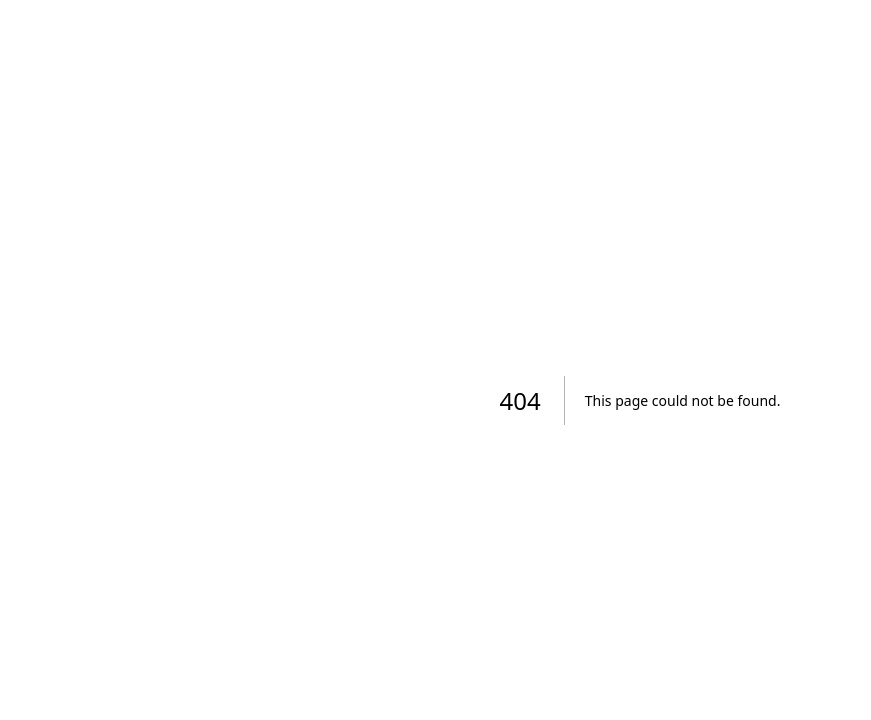
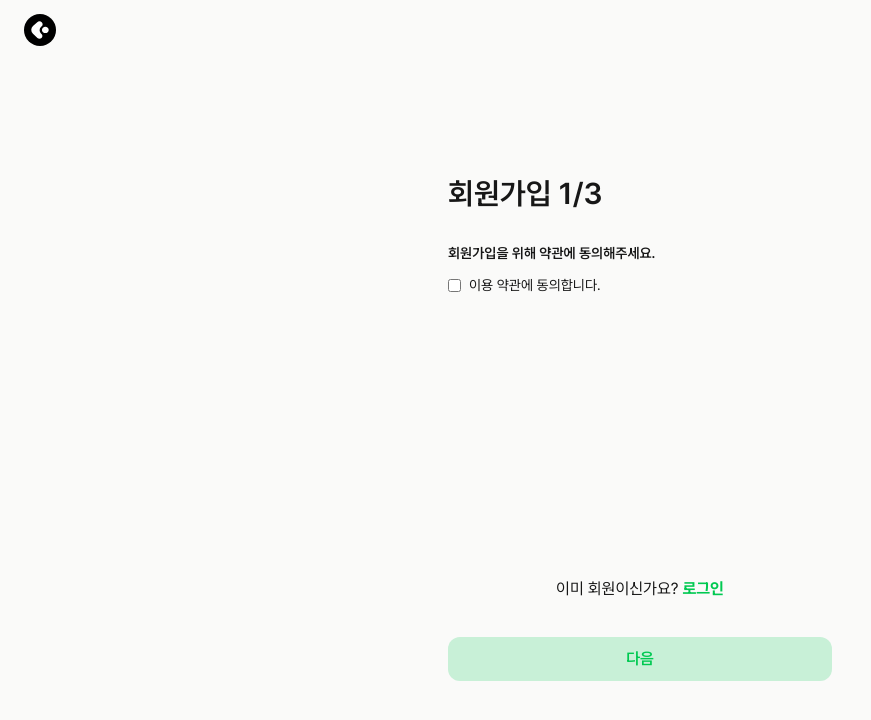
Before and after one commit to glowney-team/FE-glowney, a Next.js app: page /register in a window 1280 px wide. Before the commit this address had no page. Shown: the top 720 px of the page, without its empty margins (0-871 px from the left). Built offline with nearby package versions, Linux system fonts and the light colour scheme.

Commit message:
feat:[#1] 회원가입 페이지 UI구현, 컴포넌트 추가, 스타일 개선

```diff
--- a/src/app/(auth)/layout.tsx
+++ b/src/app/(auth)/layout.tsx
@@ -11,9 +11,9 @@ export const metadata: Metadata = {
 
 export default function AuthLayout({ children }: { children: React.ReactNode }) {
   return (
-    <div className="container @container flex flex-col m-auto relative ">
+    <div className="max-w-7xl @container flex flex-col m-auto relative ">
       <Header />
-      <main className="h-[calc(100dvh-60px)] px-container  bg-stone-50">{children}</main>
+      <main className="h-[calc(100dvh-60px)]   bg-stone-50">{children}</main>
     </div>
   );
 }
--- /dev/null
+++ b/src/app/(auth)/register/page.tsx
@@ -0,0 +1,19 @@
+import RegisterForm from '@/components/auth/register/RegisterForm';
+import * as motion from 'motion/react-client';
+
+export const RegisterPage = () => {
+  return (
+    <motion.div
+      className="h-full flex flex-col items-center gap-5 justify-center px-container"
+      initial={{ opacity: 0, scale: 0.9 }}
+      animate={{ opacity: 1, scale: 1 }}
+      transition={{ duration: 0.4, ease: 'easeOut' }}
+    >
+      <div className="h-full @lg:max-h-[550px] w-full max-w-sm flex flex-col gap-3 relative">
+        <RegisterForm />
+      </div>
+    </motion.div>
+  );
+};
+
+export default RegisterPage;
--- a/src/app/(auth)/signin/page.tsx
+++ b/src/app/(auth)/signin/page.tsx
@@ -2,34 +2,32 @@ import LoginForm from '@/components/auth/LoginForm';
 import OAuthButtons from '@/components/auth/OAuthButtons';
 import Divider from '@/components/common/Divider';
 import Link from 'next/link';
+import * as motion from 'motion/react-client';
+import AnimatedHeading from '@/components/common/AnimatedHeading';
 
 export const SignInPage = () => {
   return (
-    <div className="h-full flex flex-col items-center gap-5 justify-center">
-      <PageHeading />
+    <motion.div
+      className="h-full flex flex-col items-center gap-5 justify-center px-container"
+      initial={{ opacity: 0, scale: 0.9 }}
+      animate={{ opacity: 1, scale: 1 }}
+      transition={{ duration: 0.4, ease: 'easeOut' }}
+    >
+      <AnimatedHeading />
       <div className="w-full max-w-sm flex flex-col gap-3">
         <LoginForm />
         <Divider label="or" />
         <OAuthButtons />
-        <SignUpPrompt />
+        <RegisterPrompt />
       </div>
-    </div>
+    </motion.div>
   );
 };
 
-const PageHeading: React.FC = () => {
+const RegisterPrompt: React.FC = () => {
   return (
-    <h1 className="text-center font-semibold text-2xl @lg:text-3xl py-5">
-      예뻐지는 여정 <br />
-      <span className="font-bold">Glowney</span>와 함께하세요.
-    </h1>
-  );
-};
-
-const SignUpPrompt: React.FC = () => {
-  return (
-    <div className="p-6 text-center text-sm">
-      아직 회원이 아니신가요?{' '}
+    <div className="p-6 text-center text-base">
+      아직 회원이 아니신가요?
       <Link href="/register" className="font-bold text-green-500">
         회원가입
       </Link>
--- /dev/null
+++ b/src/components/auth/register/RegisterForm.tsx
@@ -0,0 +1,87 @@
+'use client';
+
+import { useState } from 'react';
+import Button from '@/components/common/Button';
+import * as motion from 'motion/react-client';
+import { ChevronLeftIcon } from '@heroicons/react/24/solid';
+import { AnimatePresence } from 'motion/react';
+import StepOne from './StepOne';
+import StepTwo from './StepTwo';
+import StepThree from './StepThree';
+import SignInPrompt from './SignInPrompt';
+
+const RegisterForm: React.FC = () => {
+  const [step, setStep] = useState(1); // ✅ 현재 단계 (1~3)
+
+  // ✅ 다음 단계로 이동
+  const nextStep = () => {
+    if (step < 3) setStep(step + 1);
+  };
+
+  // ✅ 이전 단계로 이동
+  const prevStep = () => {
+    if (step > 1) setStep(step - 1);
+  };
+
+  return (
+    <>
+      <RegisterStep step={step} total={3} />
+      <div className="flex flex-col gap-3 h-full">
+        {step === 1 && <StepOne />}
+        {step === 2 && <StepTwo />}
+        {step === 3 && <StepThree />}
+      </div>
+      {step === 1 && <SignInPrompt />}
+      <div className="flex  justify-between gap-2 mb-6 mt-auto relative">
+        <AnimatePresence>
+          {step > 1 && (
+            <motion.div
+              key="prevButton"
+              initial={{ width: 0, opacity: 0 }} // 처음에는 width: 0 + 투명
+              animate={{ width: 'auto', opacity: 1 }} // 자연스럽게 width가 커지면서 나타남
+              exit={{ width: 0, opacity: 0, transition: { duration: 0.25, ease: 'easeInOut' } }} // 사라질 때 다시 width: 0으로 줄어듦
+              transition={{ type: 'spring', stiffness: 120, damping: 10 }} // 부드러운 효과 추가
+              className="overflow-hidden"
+            >
+              <Button
+                type="button"
+                style="bezeled"
+                color="neutral"
+                size="md"
+                width="full"
+                onClick={prevStep}
+                className="font-semibold"
+              >
+                <ChevronLeftIcon className="size-5" />
+              </Button>
+            </motion.div>
+          )}
+
+          <motion.div key="nextButtonWrapper" className="flex-1">
+            <Button
+              type="button"
+              color="primary"
+              style="bezeled"
+              size="md"
+              width="full"
+              onClick={nextStep}
+            >
+              {step === 3 ? '회원가입 완료' : '다음'}
+            </Button>
+          </motion.div>
+        </AnimatePresence>
+      </div>
+    </>
+  );
+};
+
+// ✅ 현재 단계 표시
+const RegisterStep: React.FC<{ step: number; total: number }> = ({ step, total }) => {
+  return (
+    <h2 className="font-semibold text-3xl @lg:text-3xl py-5 flex items-center">
+      회원가입 {step}/{total}
+    </h2>
+  );
+};
+
+export default RegisterForm;
--- /dev/null
+++ b/src/components/auth/register/SignInPrompt.tsx
@@ -0,0 +1,13 @@
+import Link from 'next/link';
+
+// ✅ 로그인 유도 메시지
+const SignInPrompt: React.FC = () => (
+  <div className="p-6 text-center text-base ">
+    이미 회원이신가요?{' '}
+    <Link href="/signin" className="font-bold text-green-500 ">
+      로그인
+    </Link>
+  </div>
+);
+
+export default SignInPrompt;
--- /dev/null
+++ b/src/components/auth/register/StepOne.tsx
@@ -0,0 +1,14 @@
+// ✅ 1단계: 이메일 & 비밀번호 입력
+const StepOne: React.FC = () => (
+  <div className="flex flex-col gap-3">
+    <p className="text-sm font-semibold">회원가입을 위해 약관에 동의해주세요.</p>
+    <div className="flex items-center gap-2">
+      <input type="checkbox" id="terms" />
+      <label htmlFor="terms" className="text-sm">
+        이용 약관에 동의합니다.
+      </label>
+    </div>
+  </div>
+);
+
+export default StepOne;
--- /dev/null
+++ b/src/components/auth/register/StepThree.tsx
@@ -0,0 +1,50 @@
+import { useRef } from 'react';
+
+const StepThree: React.FC = () => {
+  const inputRefs = useRef<Array<HTMLInputElement | null>>(Array(6).fill(null));
+
+  const handleChange = (index: number, e: React.ChangeEvent<HTMLInputElement>) => {
+    if (!/^[0-9]*$/.test(e.target.value)) {
+      e.target.value = '';
+      return;
+    }
+    if (e.target.value.length === 1 && index < 5) {
+      inputRefs.current[index + 1]?.focus();
+    }
+  };
+
+  const handleKeyDown = (index: number, e: React.KeyboardEvent<HTMLInputElement>) => {
+    if (e.key === 'Backspace') {
+      if (inputRefs.current[index]?.value) {
+        inputRefs.current[index]!.value = '';
+      } else if (index > 0) {
+        inputRefs.current[index - 1]?.focus();
+      }
+    }
+    if (e.key === 'ArrowLeft' && index > 0) inputRefs.current[index - 1]?.focus();
+    if (e.key === 'ArrowRight' && index < 5) inputRefs.current[index + 1]?.focus();
+  };
+
+  return (
+    <div className="flex flex-col gap-2">
+      <p className="text-sm font-semibold">이메일로 전송된 인증번호를 입력해주세요.</p>
+      <div className="flex items-center justify-between">
+        {Array.from({ length: 6 }).map((_, index) => (
+          <input
+            key={index}
+            type="text"
+            maxLength={1}
+            className="authInput w-12 text-center text-base font-semibold focus:scale-105 caret-transparent"
+            ref={(el) => {
+              inputRefs.current[index] = el;
+            }}
+            onChange={(e) => handleChange(index, e)}
+            onKeyDown={(e) => handleKeyDown(index, e)}
+          />
+        ))}
+      </div>
+    </div>
+  );
+};
+
+export default StepThree;
--- /dev/null
+++ b/src/components/auth/register/StepTwo.tsx
@@ -0,0 +1,32 @@
+const StepTwo: React.FC = () => (
+  <>
+    <div className="flex flex-col gap-1">
+      <label htmlFor="email" className="text-sm font-semibold">
+        이메일
+      </label>
+      <input type="email" id="email" placeholder="이메일" className="authInput" />
+    </div>
+    <div className="flex flex-col gap-1">
+      <label htmlFor="password" className="text-sm font-semibold">
+        비밀번호
+      </label>
+      <input type="password" id="password" placeholder="비밀번호" className="authInput" />
+    </div>
+    <span className="text-xs @lg:text-sm text-stone-500 ">
+      숫자, 영문자, 특수문자 포함 9 - 20자로 입력해주세요.
+    </span>
+    <div className="flex flex-col gap-1">
+      <label htmlFor="password-confirm" className="text-sm font-semibold">
+        비밀번호 재입력
+      </label>
+      <input
+        type="password"
+        id="password-confirm"
+        placeholder="비밀번호 재입력"
+        className="authInput"
+      />
+    </div>
+  </>
+);
+
+export default StepTwo;
--- /dev/null
+++ b/src/components/common/AnimatedHeading.tsx
@@ -0,0 +1,69 @@
+import * as motion from 'motion/react-client';
+
+const AnimatedHeading: React.FC = () => {
+  return (
+    <motion.div
+      className="text-center font-semibold text-3xl @lg:text-3xl py-4"
+      initial="hidden"
+      animate="visible"
+    >
+      {/* ✅ '예뻐지는 여정' 한 글자씩 부드럽게 등장 */}
+      <motion.div
+        variants={{
+          visible: {
+            transition: {
+              staggerChildren: 0.08, // 더 빠르게 등장
+            },
+          },
+        }}
+      >
+        {['예', '뻐', '지', '는', ' ', '여', '정'].map((char, index) => (
+          <motion.span
+            key={index}
+            className="inline-block" // ✅ 해결: inline-block 적용
+            variants={{
+              hidden: { opacity: 0, x: 5, scale: 0.5 }, // ✅ 시작 위치 조정
+              visible: { opacity: 1, x: 0, scale: 1 },
+            }}
+            transition={{ type: 'spring', stiffness: 100, damping: 12 }}
+          >
+            {char === ' ' ? <span>&nbsp;</span> : char}
+          </motion.span>
+        ))}
+      </motion.div>
+
+      {/* ✅ 'Glowney 와 함께하세요.' 한 글자씩 부드럽게 등장 */}
+      <motion.div
+        className="mt-2"
+        variants={{
+          hidden: { opacity: 0 },
+          visible: {
+            opacity: 1,
+            transition: {
+              staggerChildren: 0.08,
+              delayChildren: 0.5, // '예뻐지는 여정'이 끝난 후 시작
+            },
+          },
+        }}
+      >
+        {['G', 'l', 'o', 'w', 'n', 'e', 'y', ' ', '와', ' ', '함', '께', '하', '세', '요', '.'].map(
+          (char, index) => (
+            <motion.span
+              key={index}
+              className="inline-block font-bold text-primary" // ✅ 해결: inline-block 적용
+              variants={{
+                hidden: { opacity: 0, x: 5, scale: 0.5 },
+                visible: { opacity: 1, x: 0, scale: 1 },
+              }}
+              transition={{ type: 'spring', stiffness: 100, damping: 12 }}
+            >
+              {char === ' ' ? <span>&nbsp;</span> : char}
+            </motion.span>
+          )
+        )}
+      </motion.div>
+    </motion.div>
+  );
+};
+
+export default AnimatedHeading;
--- a/src/components/common/Button.tsx
+++ b/src/components/common/Button.tsx
@@ -11,19 +11,25 @@ type ButtonProps = {
   children?: React.ReactNode;
 };
 
+const RADIUS_CLASSES = {
+  none: 'rounded-none',
+  xl: 'rounded-xl',
+  full: 'rounded-full',
+};
+
 export const Button: React.FC<ButtonProps> = ({
   type = 'button',
   style = 'filled',
   color = 'neutral',
   size = 'base',
   width = 'fit',
+  radius = 'xl',
   disabled = false,
   className = '',
-  radius = 'xl',
   onClick,
   children,
 }) => {
-  const baseStyle = `button ${style} ${size} rounded-${radius} w-${width} ${color} ${' '} ${className}`;
+  const baseStyle = `button ${style} ${size} ${RADIUS_CLASSES[radius]} w-${width} ${color} ${' '} ${className}`;
 
   return (
     <button type={type} className={`${baseStyle}`} onClick={onClick} disabled={disabled}>
--- a/src/styles/components.css
+++ b/src/styles/components.css
@@ -14,7 +14,8 @@
 
   /* 버튼 */
   .button {
-    @apply cursor-pointer flex items-center justify-center gap-2  transition-all duration-200 relative hover:opacity-80 will-change-transform active:opacity-60;
+    @apply cursor-pointer select-none flex items-center justify-center gap-2 font-semibold whitespace-nowrap
+    transition-all duration-200 relative hover:opacity-70 will-change-transform active:opacity-60;
     &.filled {
       &.neutral {
         @apply bg-stone-950 text-stone-50;
@@ -25,7 +26,10 @@
     }
     &.bezeled {
       &.neutral {
-        @apply bg-stone-200 text-stone-700;
+        @apply bg-stone-200 text-stone-500;
+      }
+      &.primary {
+        @apply bg-green-500/20 text-green-500;
       }
     }
     &.border {
@@ -47,10 +51,13 @@
     &.md {
       @apply px-4 h-11 text-base;
     }
+    &:disabled {
+      @apply opacity-50 cursor-not-allowed;
+    }
   }
   /* 로그입/회원가입 페이지 인풋 */
   .authInput {
     @apply w-full bg-stone-100 border border-stone-300 focus:outline-none focus:border-stone-800
-placeholder:text-xs placeholder:text-stone-500 rounded-xl px-4 h-[45px];
+placeholder:text-xs placeholder:text-stone-500 rounded-xl px-4 h-[45px] will-change-transform;
   }
 }
--- a/src/styles/globals.css
+++ b/src/styles/globals.css
@@ -8,6 +8,10 @@
 :root {
   --background: #ffffff;
   --foreground: #171717;
+}
+::selection {
+  background-color: oklch(0.723 0.219 149.477); /* ✅ 예시: Glowney의 브랜드 색상 */
+  color: white;
 }
 
 @media (prefers-color-scheme: dark) {
```
